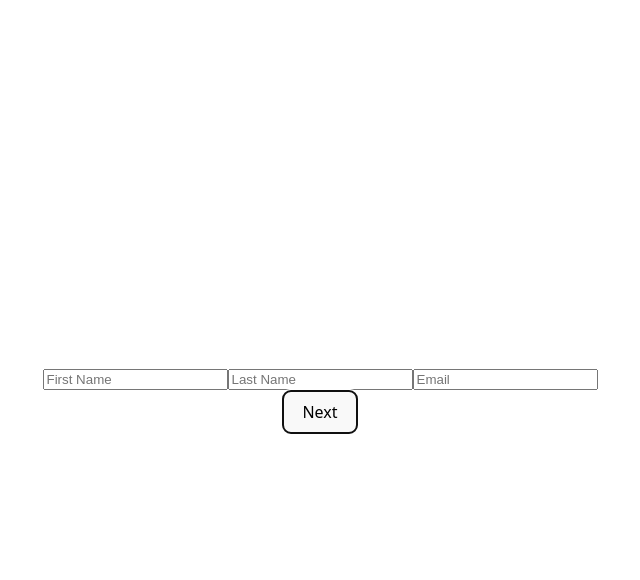
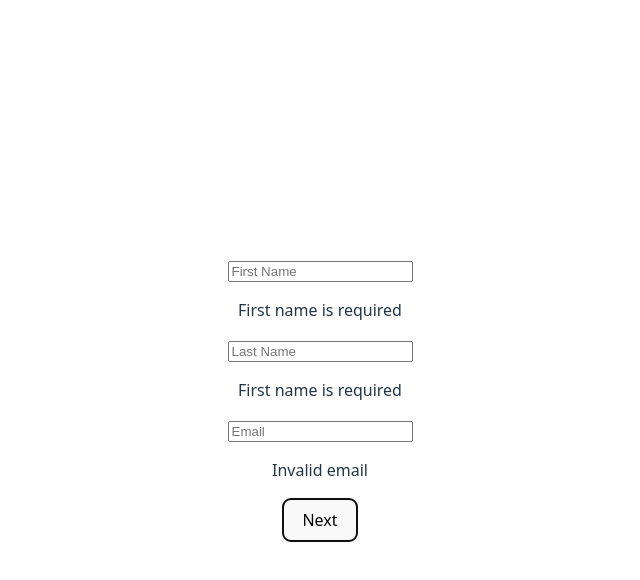
Before and after one commit to riki8055/project-revive-journal, a React (Vite) app in the folder weekly-projects/11-multi-step-form/: page / in a window 1280 px wide. Both pictures are taken after a click on the button "Next". Shown: the top 580 px of the page, without its empty margins (320-960 px from the left). Built offline with nearby package versions, Linux system fonts and the light colour scheme.

Commit message:
personal: show errors

```diff
--- a/weekly-projects/11-multi-step-form/src/components/MultiStepForm/MultiStepForm.jsx
+++ b/weekly-projects/11-multi-step-form/src/components/MultiStepForm/MultiStepForm.jsx
@@ -8,12 +8,18 @@ import { validatePersonal } from "./validatePersonal";
 
 export default function MultiStepForm() {
   const [state, dispatch] = useReducer(formReducer, initialState);
-  const { currentStep, formData } = state;
+  const { currentStep, formData, errors } = state;
 
   function renderStep() {
     switch (currentStep) {
       case 1:
-        return <StepPersonal data={formData.personal} dispatch={dispatch} />;
+        return (
+          <StepPersonal
+            data={formData.personal}
+            dispatch={dispatch}
+            errors={errors}
+          />
+        );
       case 2:
         return <StepEducation data={formData.education} dispatch={dispatch} />;
       case 3:
--- a/weekly-projects/11-multi-step-form/src/components/MultiStepForm/StepPersonal.jsx
+++ b/weekly-projects/11-multi-step-form/src/components/MultiStepForm/StepPersonal.jsx
@@ -1,4 +1,4 @@
-export default function StepPersonal({ data, dispatch }) {
+export default function StepPersonal({ data, dispatch, errors }) {
   function handleChange(e) {
     dispatch({
       type: "UPDATE_FIELD",
@@ -10,6 +10,7 @@ export default function StepPersonal({ data, dispatch }) {
 
   return (
     <>
+      <div>
         <input
           type="text"
           name="firstName"
@@ -17,7 +18,10 @@ export default function StepPersonal({ data, dispatch }) {
           onChange={handleChange}
           placeholder="First Name"
         />
+        {errors.firstName && <p>{errors.firstName}</p>}
+      </div>
 
+      <div>
         <input
           type="text"
           name="lastName"
@@ -25,7 +29,10 @@ export default function StepPersonal({ data, dispatch }) {
           onChange={handleChange}
           placeholder="Last Name"
         />
+        {errors.lastName && <p>{errors.lastName}</p>}
+      </div>
 
+      <div>
         <input
           type="email"
           name="email"
@@ -33,6 +40,8 @@ export default function StepPersonal({ data, dispatch }) {
           onChange={handleChange}
           placeholder="Email"
         />
+        {errors.email && <p>{errors.email}</p>}
+      </div>
     </>
   );
 }
```
Lines whose indentation alone changed are shown as unchanged.
